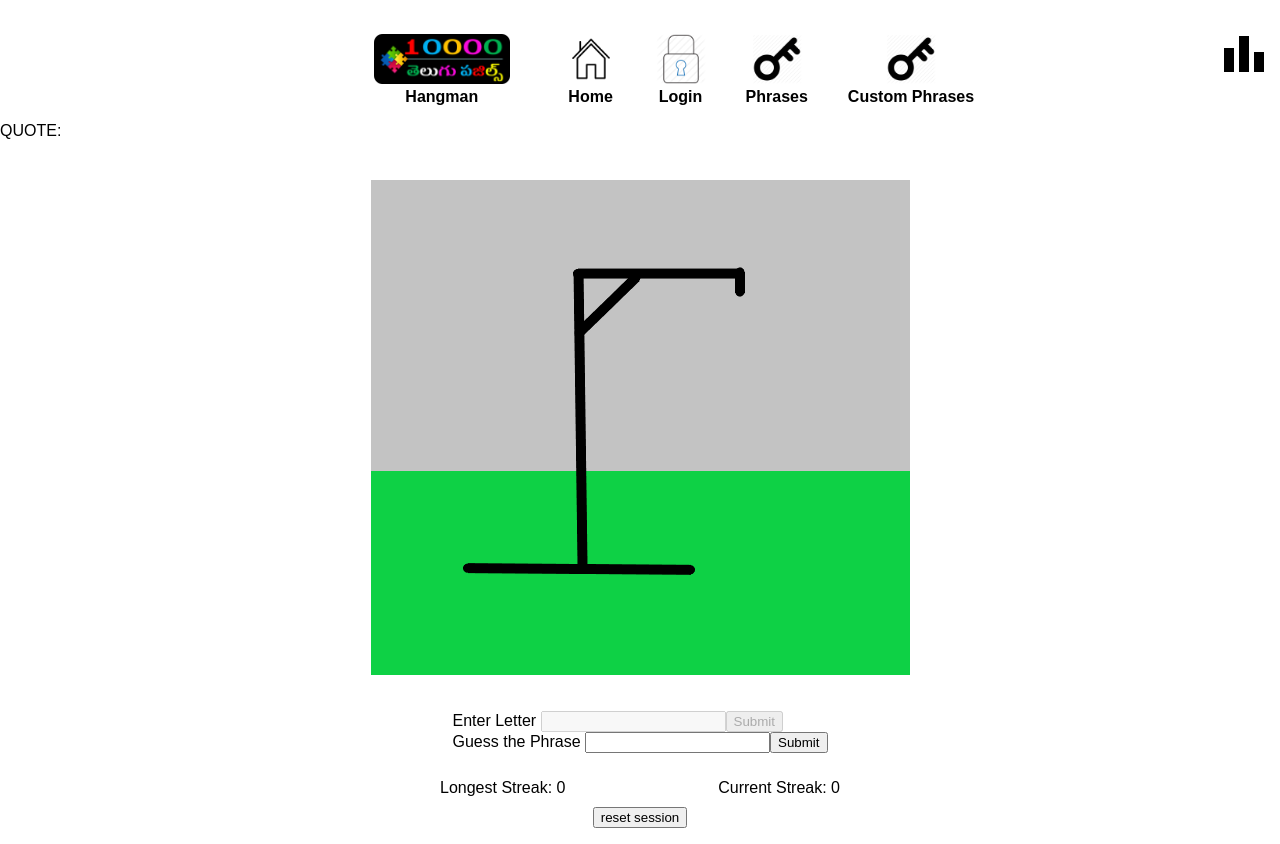
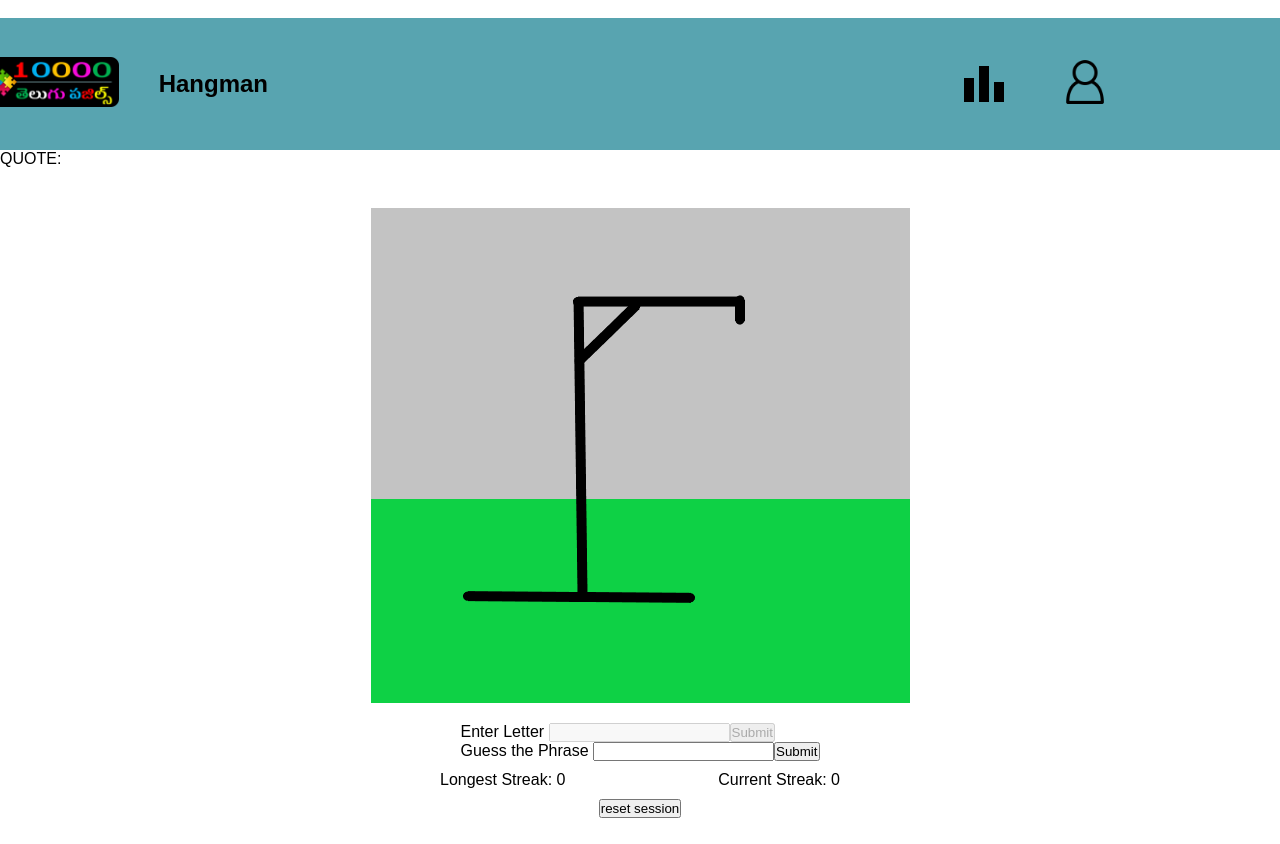
Before and after one commit to sjasthi/hangman, a PHP site: page /hangman.php in a window 1280 px wide. After the commit the page ends 818 px from the top, so only its background shows below. Run offline with PHP 8.4, Linux system fonts and the light colour scheme; data comes from the database, SQL or seed files in the repository; data that the repository does not hold is empty.

Commit message:
updated ui

```diff
--- a/css/hangman_style.css
+++ b/css/hangman_style.css
@@ -187,6 +187,7 @@ font-size: 15px;
   background-color: #FFF;
   display: none;
   box-shadow: 20px 20px 20px #000;
+  z-index: 1;
 }
 
 .player-stats {
@@ -200,11 +201,16 @@ font-size: 15px;
   display: flex;
   list-style: none;
   gap: 50px;
+
 }
 
 .player-stats li {
   text-align: center;
   white-space: nowrap;
+}
+
+.player-stats li:hover {
+  cursor: pointer;
 }
 
 .player-stats h3 {
@@ -256,3 +262,7 @@ font-size: 15px;
 #login_message {
   font-size: small;
 }
+
+.stats {
+  background-color: 'red';
+}
--- a/css/mainStylesheet.css
+++ b/css/mainStylesheet.css
@@ -1,42 +1,102 @@
+*{
+  margin: 0;
+  padding: 0;
+}
 body {
   font: 1em sans-serif;
   margin: 0;
   padding: 0;
   box-sizing: border-box;
 }
-nav {
-  margin-left: 374px;
-  display: flex;
 
 
-}
 
 nav ul.nav-list {
   display: flex;
   gap: 40px;
   list-style: none;
   align-items: center;
-  padding: 0;
+  padding: 30px;
+  background-color:  #58A4B0;
+  justify-content: flex-end;
+
 
 }
 
 .nav-list li {
   text-align: center;
+
+}
+#user {
+  margin-right: 140px;
+}
+
+.nav-list li:hover {
+  cursor: pointer;
+}
+
+.dropdown{
+  display: none;
+  position: absolute;
+  background-color: #f9f9f9;
+  height: 100px;
+  width: 200px;
+  padding: 10px;
+  z-index: 1;
+
+
+}
+
+.dropdown li:hover {
+  background-color: #9B7E46;
+
+}
+.dropdown li {
+  padding: 10px;
+  list-style-type: none;
+}
+
+
+.dropdown a {
+  color: #000;
+  text-align: left;
+  font-size: 18px;
+  font-weight: 500;
+}
+i a {
+  text-decoration: none;
+  color: #000;
+}
+
+.nav-list li:hover .dropdown{
+
+  display: block;
+}
+
+a{
+  text-decoration: none;
+}
+
+#title {
+  margin-right: 40em;
 }
 
 nav img {
   max-height: 50px;
   max-width: 210px;
   clear: both;
+
 }
 
-.logo {
-  margin-right: 1em;
+nav ul.nav-list li:first-child {
+
+  margin-right: auto;
 }
+
+
 
 nav a {
   text-decoration: none;
-  color: #000;
   font-weight: 600;
 }
 
@@ -53,6 +113,7 @@ nav a {
   font-weight: bold;
   line-height: 25px;
   text-decoration: none;
+  margin-top: 40px;
 }
 
 .play-btn {
--- a/hangman.php
+++ b/hangman.php
@@ -411,7 +411,7 @@ function printGameVars() {
 
 <body>
     <?php
-    include("stats.php");
+    include("nav.php");
     printGameVars();
     ?>
 
--- a/nav.php
+++ b/nav.php
@@ -1,9 +1,16 @@
+<link rel="stylesheet" href="https://fonts.googleapis.com/css2?family=Material+Symbols+Outlined:opsz,wght,FILL,GRAD@48,400,0,0" />
+<script src="jquery/jquery.js"></script>
+<script src="js/user.js"></script>
+<link rel="stylesheet" href="./css/hangman_style.css" />
+
+
 <?php
 if (session_status() == PHP_SESSION_NONE) {
     session_start();
 }
 
-function isLoggedIn() {
+function isLoggedIn()
+{
     if (isset($_SESSION['loggedIn'])) {
         return $_SESSION['loggedIn'];
     }
@@ -14,32 +21,35 @@ function isLoggedIn() {
     <link rel="stylesheet" href="./css/mainStylesheet.css">
 
     <ul class="nav-list">
+
+        <li>
             <a href="index.php">
-            <li class="logo">
+
                 <img src="./images/app_logo.png" alt="">
-                <br>
-                Hangman
+
+            </a>
         </li>
 
-        </a>
+        <li id="title">
+            <h1>Hangman</h1>
+        </li>
 
 
-        <a href="index.php">
-            <li class="hangman-logo">
-                <img src="./images/home.png" alt="">
-                <br>
-                Home
+        <li>
+            <?php include('stats.php') ?>
+
         </li>
 
-        </a>
+        <li id="user">
+            <img src="./images/user.png" alt="">
 
+
+            <ul class="dropdown">
                 <?php
                 if (!isLoggedIn()) {
                 ?>
                     <a href="login.php">
                         <li>
-                <img src="./images/login.png" alt="">
-                <br>
                             Login
                         </li>
                     </a>
@@ -55,22 +65,40 @@ function isLoggedIn() {
                     </a>
 
                 <?php } ?>
-
-
+                <?php
+                if (isLoggedIn()) {
+                ?>
                     <a href="phrases.php">
                         <li>
-                <img src="./images/key.png" alt="">
-                <br>
                             Phrases
                         </li>
                     </a>
 
+                <?php
+                }
+                ?>
+
+
+                <?php
+                if (isLoggedIn()) {  ?>
                 <a href="customPhrases.php">
                     <li>
-                <img src="./images/key.png" alt="">
-                <br>
                         Custom Phrases
                     </li>
                 </a>
+                <?php }?>
+
+
+            </ul>
+
+
+
+
+
+        </li>
+
+
+
+
     </ul>
 </nav>
--- a/stats.php
+++ b/stats.php
@@ -2,7 +2,7 @@
 <link rel="stylesheet" href="https://fonts.googleapis.com/css2?family=Material+Symbols+Outlined:opsz,wght,FILL,GRAD@48,400,0,0" />
 <script src="jquery/jquery.js"></script>
 <script src="js/player_stats.js"></script>
-
+<link rel="stylesheet" href="./css/hangman_style.css" />
 <?php
 
 function showWinPercentage()
@@ -22,9 +22,6 @@ function showWinPercentage()
 
 
 <div class="stats">
-  <?php
-  include('nav.php');
-  ?>
 
   <div>
     <input type="image" id="stats-btn" src="./images/leaderboard.png">
```
Also changed, not shown: images/user.png (added). Lines whose indentation alone changed are shown as unchanged.
